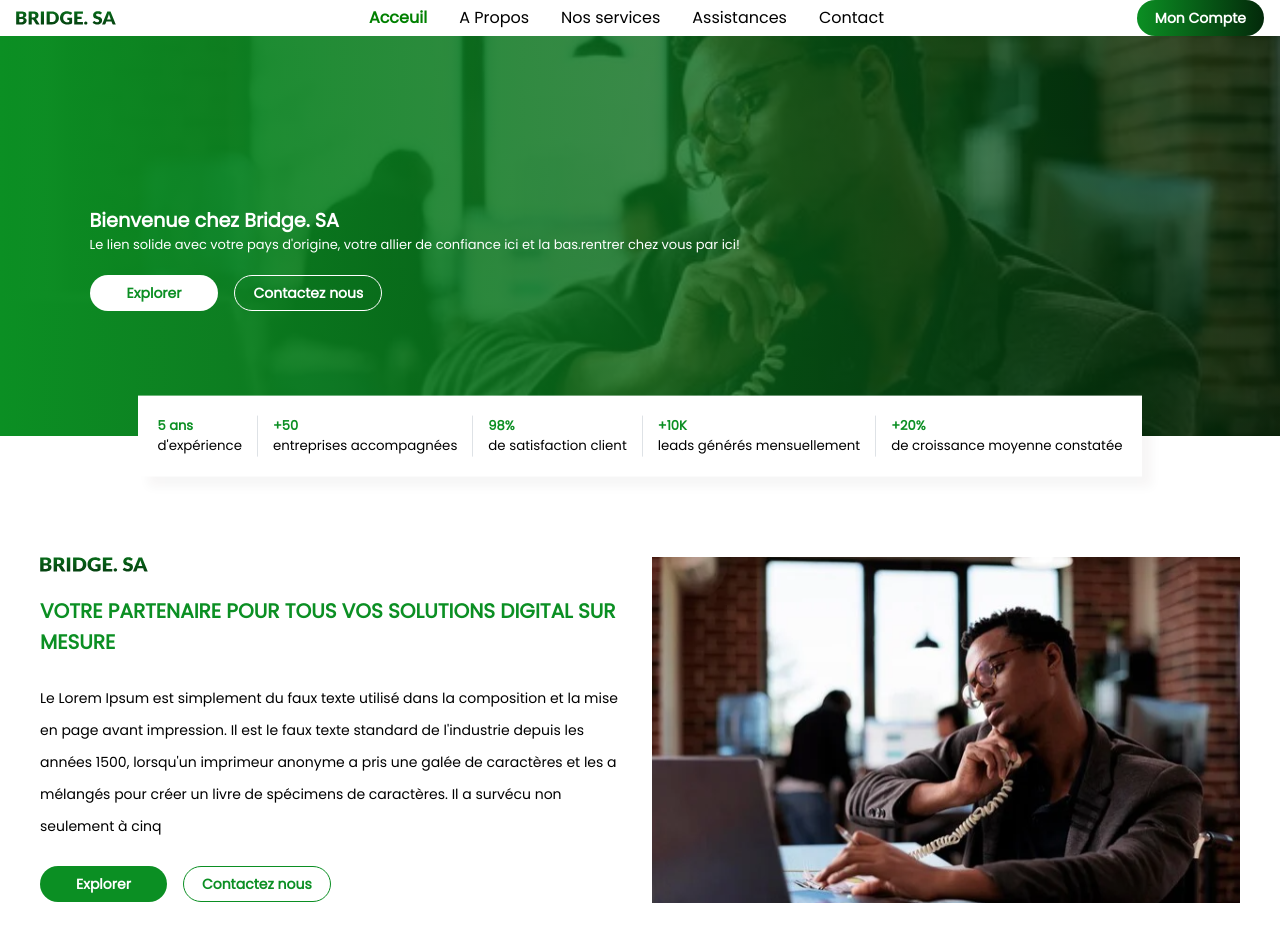
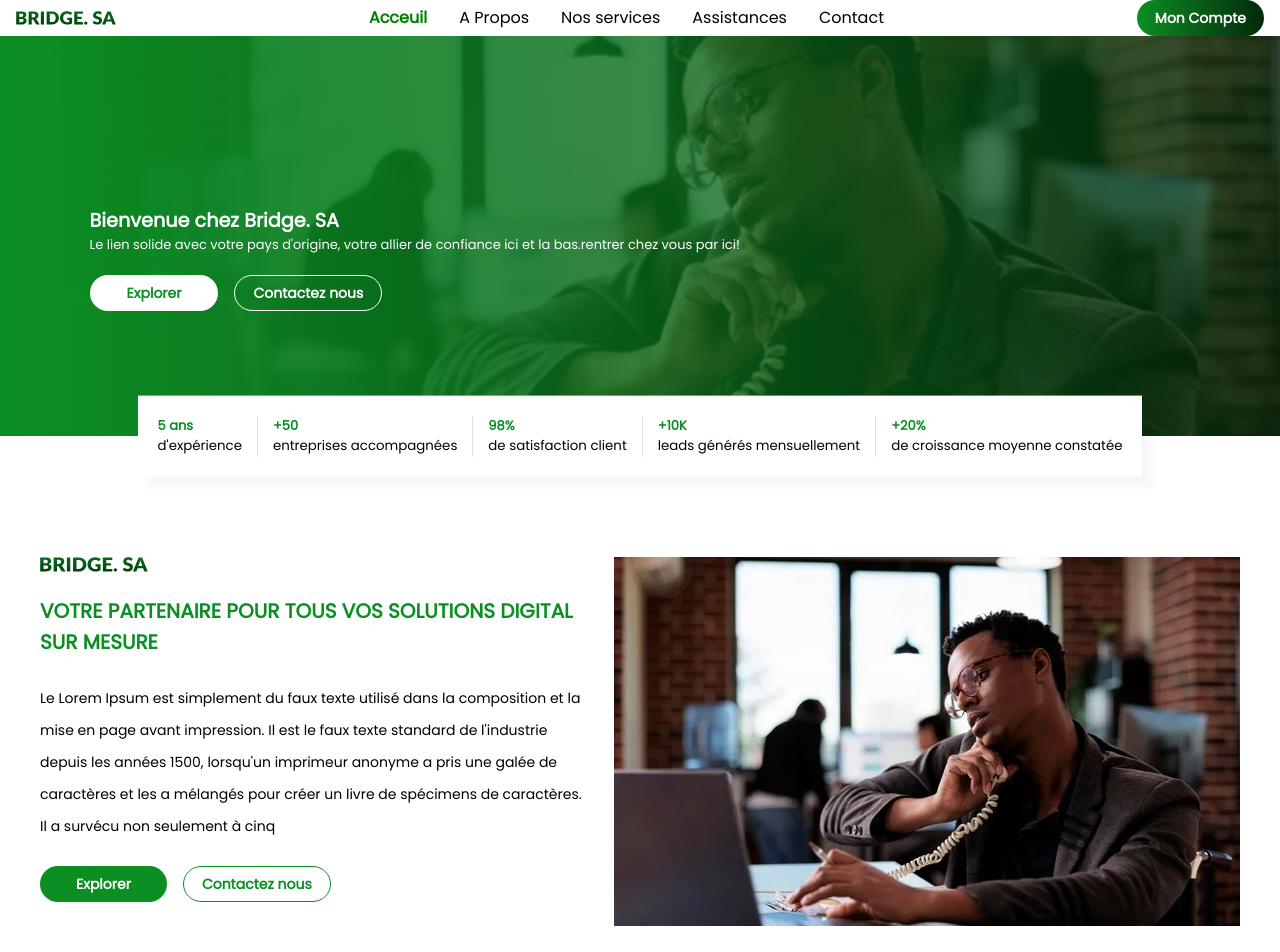
Before and after one commit to Ntchinda-Giscard/bridge-diaspo, a Next.js app: page / in a window 1280 px wide. Shown: the top 952 px of the page. Built offline with nearby package versions, Linux system fonts and the light colour scheme.

Commit message:
repossive about home section

```diff
--- a/app/components/about_home.tsx
+++ b/app/components/about_home.tsx
@@ -8,8 +8,8 @@ function AboutHomeSection(){
 
     return(
         <>
-            <div className= " flex flex-row w-screen gap-6 p-10 ">
-                <div className=" w-1/2 flex flex-col gap-6 " >
+            <div className= " flex flex-col-reverse lg:flex-row w-screen gap-6 p-10 ">
+                <div className=" flex flex-col gap-6 " >
                     <Image height={20} width={108} src={logo} alt="logo" />
                     <p className={classes.catchtext}>
                         VOTRE PARTENAIRE POUR TOUS
@@ -27,9 +27,7 @@ function AboutHomeSection(){
                             > Contactez nous </Button>
                     </Group>
                 </div>
-                <div className= " w-1/2 " >
-                    <Image src={about_img} alt="about" />
-                </div>
+                <Image src={about_img} className=" " alt="about" />
             </div>
         </>
     )
```
